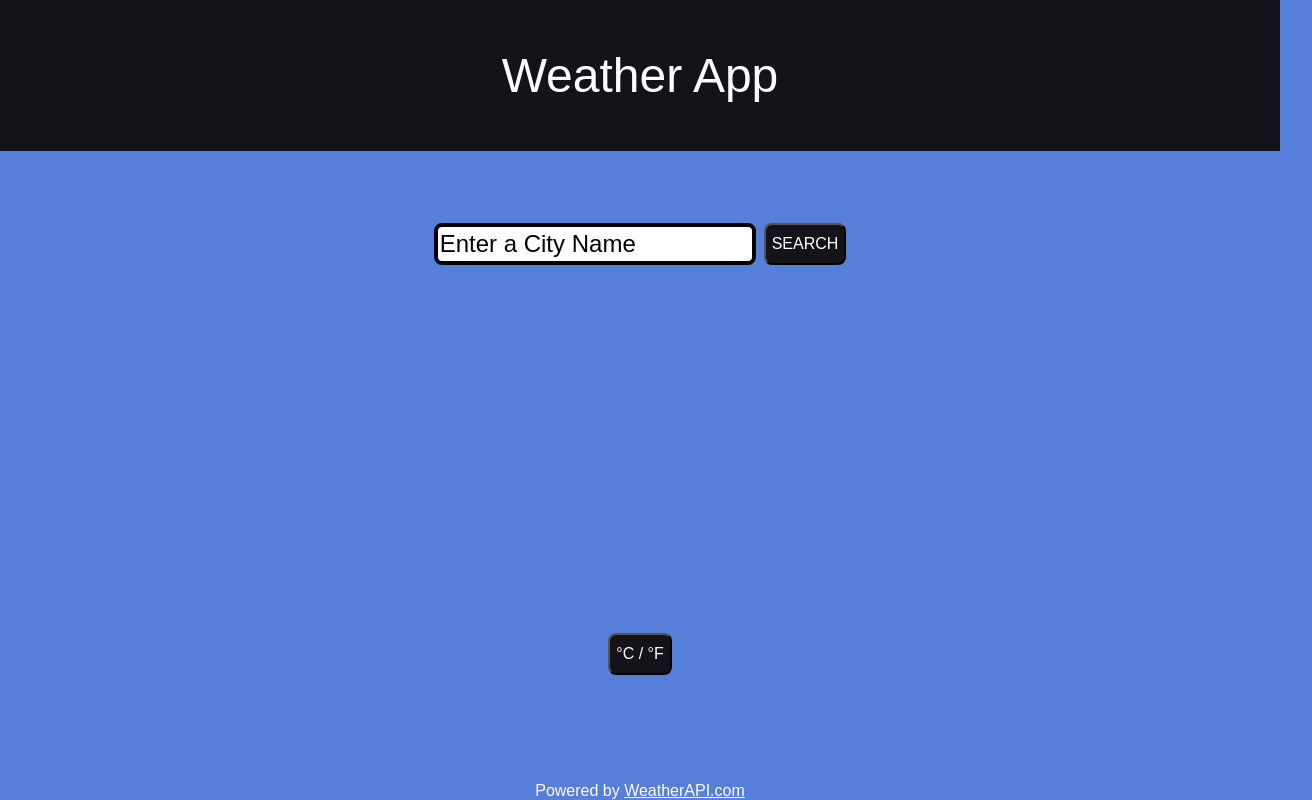
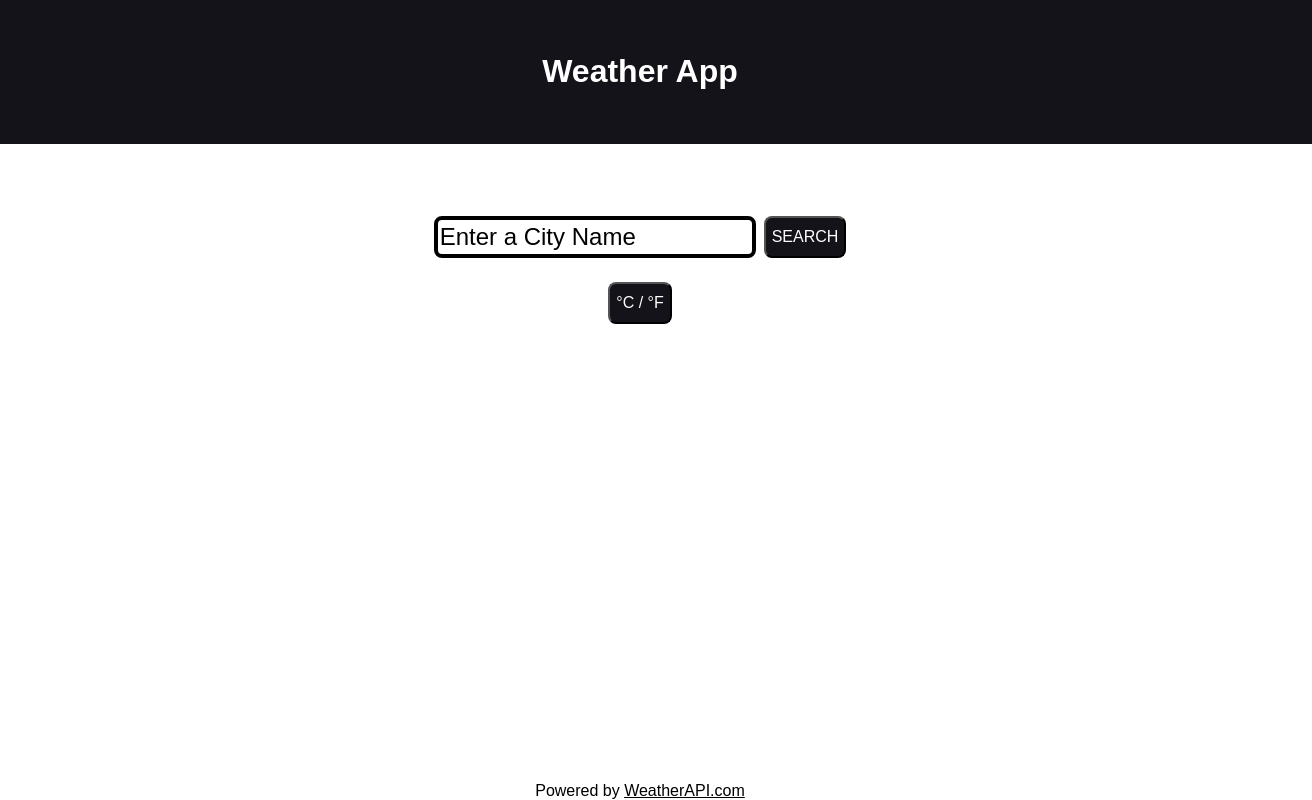
Before and after one commit to halileryildirim/weather-app, a website built with webpack: page dist/index.html in a window 1280 px wide. Shown: the whole page, 1312 px wide, since content can reach past the window. Built offline with nearby package versions, Linux system fonts and the light colour scheme.

Commit message:
Initial dist subtree commit

```diff
--- a/dist/index.html
+++ b/dist/index.html
@@ -9,7 +9,7 @@
 </head>
 <body>
     <div id="header">
-        <p>Weather App</p>
+        <h1>Weather App</h1>
     </div>
     <div id="form">
         <form id="city-info">
@@ -21,11 +21,11 @@
             </div>
         </form>
     </div>
+    <div>
+        <button id="metric-change-btn">°C / °F</button>
+    </div>
     <div id="weather-info-container" class="metrics">
         <div id="city-info-render"></div>
-    </div>
-    <div>
-        <button id="metric-change-btn">°C / °F</button>
     </div>
     <div id="footer">Powered by <a href="https://www.weatherapi.com/" title="Free Weather API">WeatherAPI.com</a></div>
 </body>
--- a/dist/style.css
+++ b/dist/style.css
@@ -6,8 +6,8 @@ body {
     align-items: center;
     justify-content: space-between;
     margin: 0;
-    background-color:rgb(86, 127, 217);
     height: 100vh;
+    overflow: hidden;
 }
 
 #header {
@@ -15,15 +15,18 @@ body {
     justify-content: center;
     align-items: center;
     gap: 24px;
-    font-size: 48px;
     text-align: center;
     background-color: rgb(19, 19, 25);
     width: 100%;
     color: white;
+    padding: 32px;
 }
 
-#header > p {
-    padding: 0;
+#city-info-render {
+    display: flex;
+    flex-direction: column;
+    justify-content: center;
+    align-items: center;
 }
 
 #city-info {
@@ -43,20 +46,20 @@ body {
     width: fit-content;
     padding: 24px;
     border-radius: 8px;
-    color: white;
+    color: black;
 }
 
-#weather-info-container {
-    height: 40%;
+p {
+    margin-bottom: 0;
+    padding-bottom: 0;
 }
 
 #footer {
     margin-top: auto;
-    color: white;
 }
 
 #footer > a {
-    color: white;
+    color: black;
 }
 
 button {
```
Also changed, not shown: dist/main.js (+2 -2 lines).
